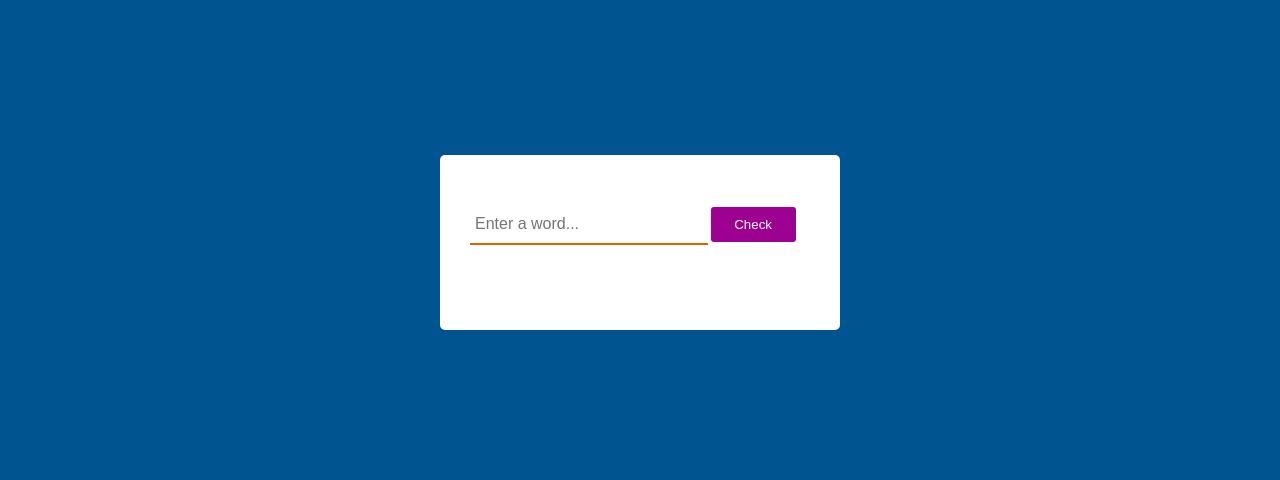
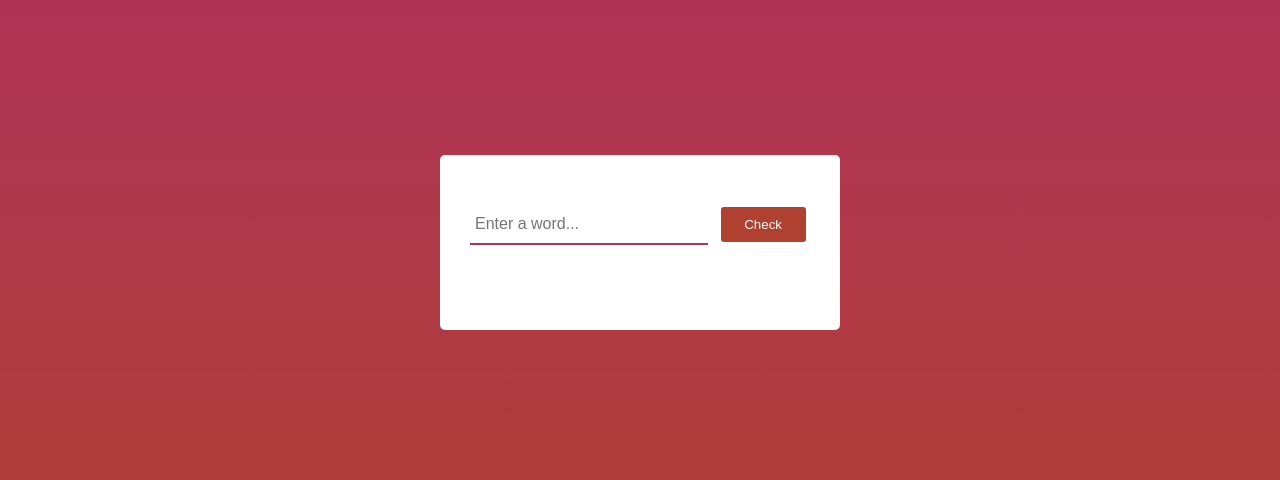
Before and after one commit to bosunabujade/palindrome-checker, a plain HTML site: page index.html in a window 1280 px wide. Shown: the part 158-638 px from the top of the page. Drawn offline with nearby package versions, Linux system fonts and the light colour scheme.

Commit message:
Changed the css arround to fit my style

```diff
--- a/styles.css
+++ b/styles.css
@@ -41,7 +41,7 @@ img {
 }
 
 body {
-  background: var(--light-blue);
+  background: linear-gradient(#b03060, #b04030);
 }
 
 .main {
@@ -63,7 +63,7 @@ input {
   width: 70%;
   border: none;
   outline: none;
-  border-bottom: 2px solid var(--color-sec);
+  border-bottom: 2px solid #b03060;
   padding: 1rem 5px;
   font-size: 1.6rem;
 }
@@ -74,8 +74,9 @@ button {
   outline: none;
   border-radius: 3px;
   color: var(--white);
-  background: var(--color-primary);
+  background: #b04030;
   cursor: pointer;
+  margin-left: 10px ;
 }
 
 p.result {
```
